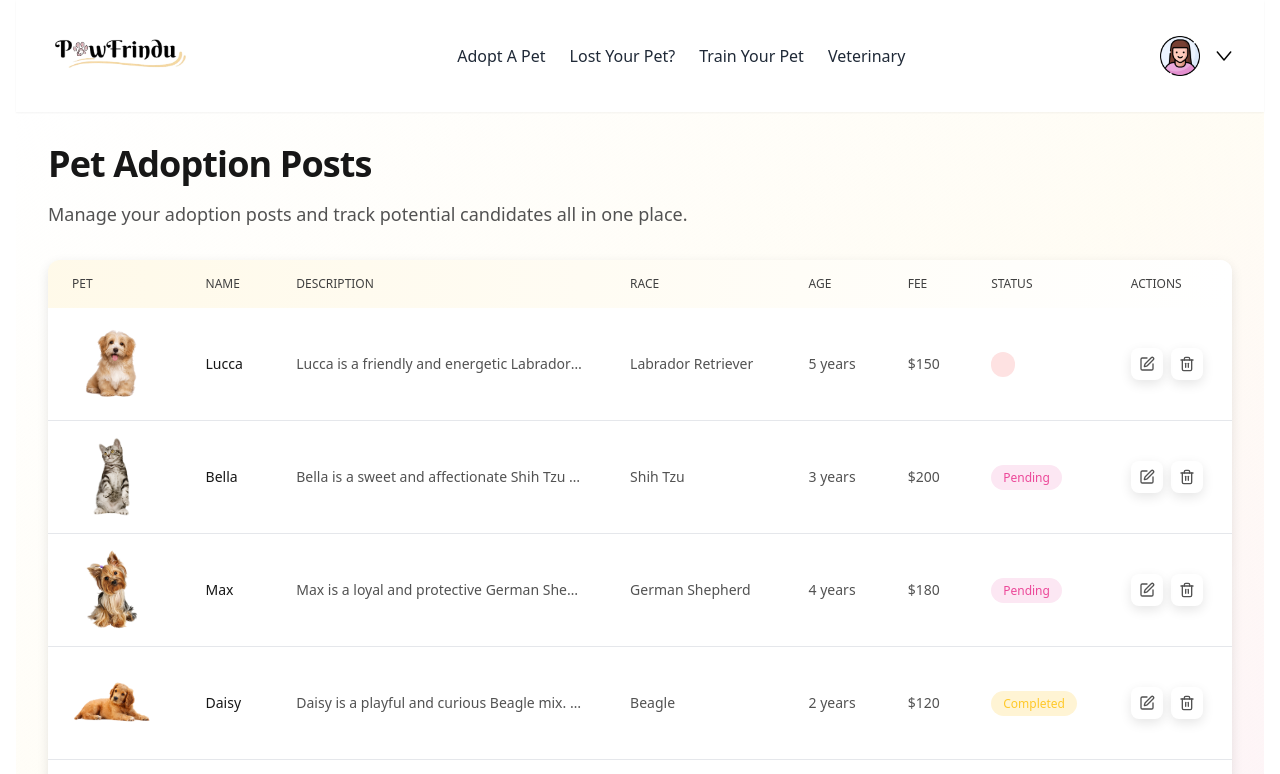
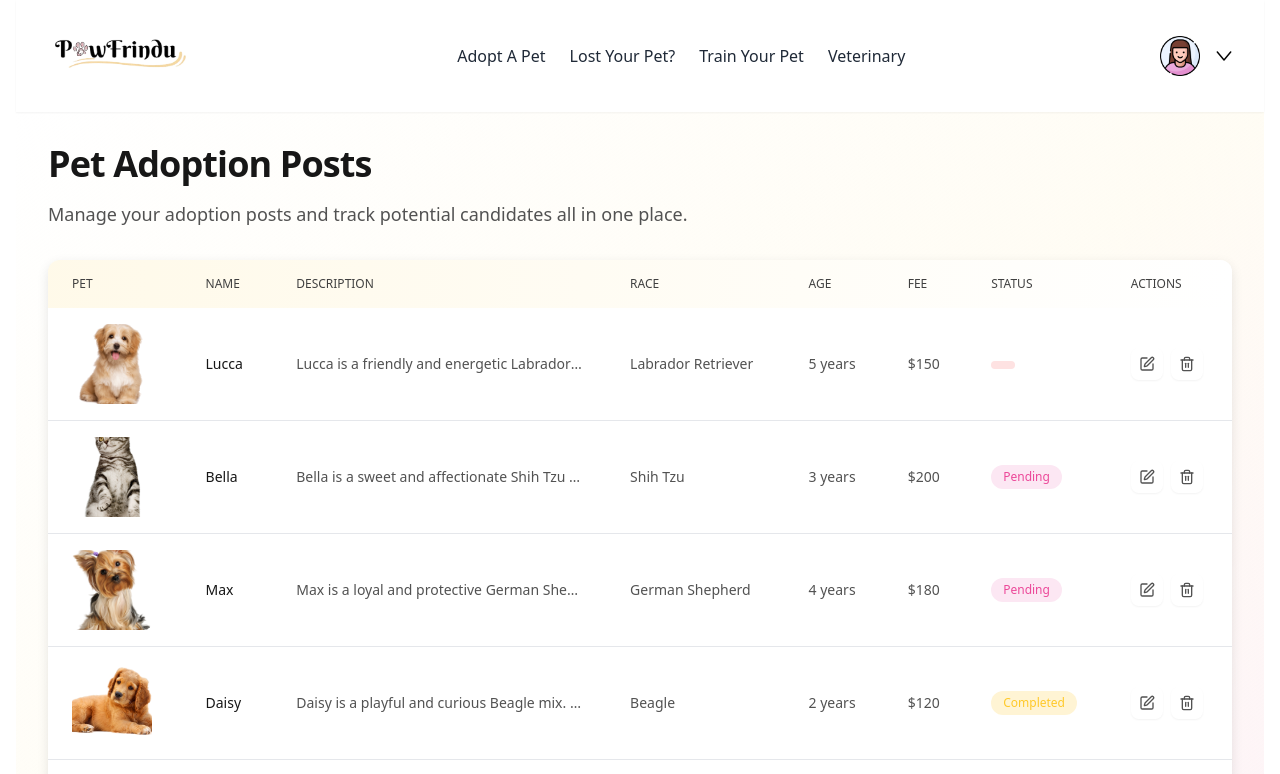
Before and after one commit to chahd-fadhlaoui/pawfrindu, a React (Vite) app in the folder frontend/: page /list in a window 1280 px wide. Shown: the top 774 px of the page. Built offline with nearby package versions, Linux system fonts and the light colour scheme.

Commit message:
fixed a bug in pet owner responsive

```diff
--- a/frontend/src/pages/PetOwnerPosts.jsx
+++ b/frontend/src/pages/PetOwnerPosts.jsx
@@ -8,24 +8,24 @@ const PetOwnerPosts = () => {
   const navigate = useNavigate();
   const [selectedPet, setSelectedPet] = useState(null);
   const { pets } = useContext(AppContext);
+
   return (
     <div className="min-h-screen bg-gradient-to-br from-white via-[#ffc929]/5 to-pink-50">
-      <div className="container p-4 mx-auto sm:p-8">
+      <div className="container p-4 mx-auto max-w-7xl sm:p-6 lg:p-8">
         <div className="mb-8 space-y-4 transition-all duration-500 transform hover:translate-x-2">
           <h1 className="text-2xl font-bold tracking-tight text-neutral-900 transition-colors duration-300 sm:text-3xl lg:text-4xl hover:text-[#ffc929]">
             Pet Adoption Posts
           </h1>
-          <p className="mt-2 text-base transition-colors duration-300 text-neutral-600 hover:text-pink-500 sm:text-lg">
-            Manage your adoption posts and track potential candidates all in one
-            place.
+          <p className="mt-2 text-sm transition-colors duration-300 text-neutral-600 hover:text-pink-500 sm:text-base lg:text-lg">
+            Manage your adoption posts and track potential candidates all in one place.
           </p>
         </div>
 
         {/* Desktop view - Table */}
         <div className="hidden md:block overflow-hidden bg-white rounded-xl shadow-[0_4px_12px_rgba(0,0,0,0.1)] hover:shadow-[0_20px_40px_rgba(255,201,41,0.2)] transition-all duration-500">
-          <div className="overflow-x-auto">
+          <div className="overflow-x-auto scrollbar-thin scrollbar-thumb-[#ffc929] scrollbar-track-transparent">
             <table className="w-full text-sm text-left">
-              <thead className="text-xs text-neutral-700 uppercase bg-gradient-to-r from-[#ffc929]/10 to-white">
+              <thead className="text-xs text-neutral-700 uppercase bg-gradient-to-r from-[#ffc929]/10 to-white sticky top-0 z-10">
                 <tr>
                   {[
                     "Pet",
@@ -39,7 +39,7 @@ const PetOwnerPosts = () => {
                   ].map((header) => (
                     <th
                       key={header}
-                      className="px-6 py-4 font-medium transition-colors hover:bg-[#ffc929]/10"
+                      className="px-4 py-4 font-medium transition-colors hover:bg-[#ffc929]/10 whitespace-nowrap lg:px-6"
                     >
                       {header}
                     </th>
@@ -53,33 +53,30 @@ const PetOwnerPosts = () => {
                     className="transition-all duration-300 border-b hover:bg-[#ffc929]/5 group cursor-pointer"
                     onClick={() => setSelectedPet(pet)}
                   >
-                    <td className="px-6 py-4">
-                      <div className="relative w-20 h-20 overflow-hidden rounded-lg">
+                    <td className="px-4 py-4 lg:px-6">
+                      <div className="relative w-16 h-16 overflow-hidden rounded-lg sm:w-20 sm:h-20">
                         <img
                           src={pet.image}
                           alt={pet.name}
-                          className="absolute inset-0 object-contain w-full h-full transition-all duration-300 transform group-hover:scale-110"
+                          className="absolute inset-0 object-cover w-full h-full transition-all duration-300 transform group-hover:scale-110"
                         />
                       </div>
                     </td>
-                    <td className="px-6 py-4 font-medium text-neutral-900">
+                    <td className="px-4 py-4 font-medium text-neutral-900 lg:px-6">
                       {pet.name}
                     </td>
-                    <td className="max-w-xs px-6 py-4">
+                    <td className="max-w-xs px-4 py-4 lg:px-6">
                       <p className="truncate text-neutral-600">
                         {pet.description}
                       </p>
                     </td>
-                    <td className="px-6 py-4 text-neutral-600">{pet.race}</td>
-                    <td className="px-6 py-4 text-neutral-600">{pet.age}</td>
-                    <td className="px-6 py-4 text-neutral-600">${pet.fee}</td>
-                    <td className="px-6 py-4">
+                    <td className="px-4 py-4 text-neutral-600 lg:px-6">{pet.race}</td>
+                    <td className="px-4 py-4 text-neutral-600 lg:px-6">{pet.age}</td>
+                    <td className="px-4 py-4 text-neutral-600 lg:px-6">${pet.fee}</td>
+                    <td className="px-4 py-4 lg:px-6">
                       <StatusBadge status={pet.status} />
                     </td>
-                    <td
-                      className="px-6 py-4"
-                      onClick={(e) => e.stopPropagation()}
-                    >
+                    <td className="px-4 py-4 lg:px-6" onClick={(e) => e.stopPropagation()}>
                       <ActionButtons pet={pet} navigate={navigate} />
                     </td>
                   </tr>
@@ -97,13 +94,13 @@ const PetOwnerPosts = () => {
               className="p-4 transition-all duration-300 bg-white shadow-md cursor-pointer rounded-xl hover:shadow-lg"
               onClick={() => setSelectedPet(pet)}
             >
-              <div className="flex items-start space-x-4">
-                <div className="flex-shrink-0">
-                  <div className="relative w-24 h-24 overflow-hidden rounded-lg">
+              <div className="flex flex-col sm:flex-row sm:items-start sm:space-x-4">
+                <div className="flex-shrink-0 mb-4 sm:mb-0">
+                  <div className="relative w-full h-48 overflow-hidden rounded-lg sm:w-24 sm:h-24">
                     <img
                       src={pet.image}
                       alt={pet.name}
-                      className="absolute inset-0 object-contain w-full h-full"
+                      className="absolute inset-0 object-cover w-full h-full"
                     />
                   </div>
                 </div>
@@ -111,7 +108,7 @@ const PetOwnerPosts = () => {
                   <h2 className="text-lg font-medium text-neutral-900">
                     {pet.name}
                   </h2>
-                  <p className="mt-1 text-sm truncate text-neutral-600">
+                  <p className="mt-1 text-sm text-neutral-600 line-clamp-2">
                     {pet.description}
                   </p>
                   <div className="grid grid-cols-2 gap-2 mt-2">
@@ -134,107 +131,14 @@ const PetOwnerPosts = () => {
                 className="flex justify-end gap-2 mt-4"
                 onClick={(e) => e.stopPropagation()}
               >
-                <button
-                  onClick={(e) => {
-                    e.stopPropagation();
-                    /* Add edit logic */
-                  }}
-                  className="p-2 text-neutral-600 rounded-lg shadow-sm hover:bg-[#ffc929] hover:text-white transition-all duration-300"
-                >
-                  <Edit size={16} />
-                </button>
-                <button
-                  onClick={(e) => {
-                    e.stopPropagation();
-                    /* Add delete logic */
-                  }}
-                  className="p-2 transition-all duration-300 rounded-lg shadow-sm text-neutral-600 hover:bg-pink-500 hover:text-white"
-                >
-                  <Trash2 size={16} />
-                </button>
-                {pet.fee === '0' && (
-                  <button
-                    onClick={(e) => {
-                      e.stopPropagation();
-                      navigate(`/candidates/${pet._id}`);
-                    }}
-                    className="flex items-center gap-2 px-4 py-2 text-white rounded-lg bg-[#ffc929] shadow-sm hover:shadow-md transition-all duration-300"
-                  >
-                    <Users size={16} />
-                    <span className="text-sm">Candidates</span>
-                  </button>
-                )}
+                <ActionButtons pet={pet} navigate={navigate} />
               </div>
             </div>
           ))}
         </div>
 
+        {/* Modal */}
         {selectedPet && (
-          <PetModal selectedPet={selectedPet} setSelectedPet={setSelectedPet} />
-        )}
-      </div>
-    </div>
-  );
-};
-
-const StatusBadge = ({ status }) => {
-  const styles = {
-    Completed: "bg-[#ffc929]/20 text-[#ffc929]",
-    Pending: "bg-pink-100 text-pink-500",
-    default: "bg-red-100 text-red-500",
-  };
-
-  return (
-    <span
-      className={`px-3 py-1 rounded-full text-xs font-medium transition-all duration-300 ${
-        styles[status] || styles.default
-      } hover:opacity-80 transform hover:scale-105`}
-    >
-      {status}
-    </span>
-  );
-};
-
-const ActionButtons = ({ pet, navigate }) => {
-  const handleEdit = (e) => {
-    e.stopPropagation();
-    // Add edit logic
-  };
-
-  const handleDelete = (e) => {
-    e.stopPropagation();
-    // Add delete logic
-  };
-
-  return (
-    <div className="flex items-center gap-2">
-      <button
-        onClick={handleEdit}
-        className="p-2 text-neutral-600 rounded-lg shadow-[0_4px_12px_rgba(0,0,0,0.1)] hover:shadow-[0_8px_16px_rgba(255,201,41,0.3)] hover:bg-[#ffc929] hover:text-white transition-all duration-300 transform hover:scale-110 hover:rotate-6"
-      >
-        <Edit size={16} />
-      </button>
-      <button
-        onClick={handleDelete}
-        className="p-2 text-neutral-600 rounded-lg shadow-[0_4px_12px_rgba(0,0,0,0.1)] hover:shadow-[0_8px_16px_rgba(236,72,153,0.3)] hover:bg-pink-500 hover:text-white transition-all duration-300 transform hover:scale-110 hover:-rotate-6"
-      >
-        <Trash2 size={16} />
-      </button>
-      {pet.fee === '0' && (
-        <button
-          onClick={() => navigate(`/candidates/${pet._id}`)}
-          className="flex items-center gap-2 px-4 py-2 text-white rounded-lg bg-[#ffc929] shadow-[0_4px_12px_rgba(255,201,41,0.2)] hover:shadow-[0_8px_16px_rgba(255,201,41,0.3)] transition-all duration-300 transform hover:scale-105 hover:rotate-2"
-        >
-          <Users size={16} />
-          <span className="hidden sm:inline">Candidates</span>
-        </button>
-      )}
-    </div>
-  );
-};
-
-const PetModal = ({ selectedPet, setSelectedPet }) => {
-  return (
           <div className="fixed inset-0 z-50 flex items-center justify-center p-4 bg-black/50 backdrop-blur-sm animate-in fade-in">
             <div className="relative w-full max-w-lg max-h-[90vh] overflow-y-auto bg-white rounded-xl shadow-2xl animate-in zoom-in">
               <div className="sticky top-0 z-10 flex items-center justify-between p-4 bg-white border-b">
@@ -254,13 +158,12 @@ const PetModal = ({ selectedPet, setSelectedPet }) => {
                   <img
                     src={selectedPet.image}
                     alt={selectedPet.name}
-              className="object-contain w-full h-full transition-transform duration-500 transform group-hover:scale-110"
+                    className="object-cover w-full h-full transition-transform duration-500 transform group-hover:scale-110"
                   />
-
                   <div className="absolute bottom-0 left-0 right-0 p-4 bg-gradient-to-t from-black/50 to-transparent">
                     <div className="flex items-center gap-2">
                       <Heart className="text-[#ffc929]" size={20} />
-                <span className="text-white">Looking for a loving home</span>
+                      <span className="text-sm text-white sm:text-base">Looking for a loving home</span>
                     </div>
                   </div>
                 </div>
@@ -273,8 +176,49 @@ const PetModal = ({ selectedPet, setSelectedPet }) => {
               </div>
             </div>
           </div>
+        )}
+      </div>
+    </div>
   );
 };
+
+const StatusBadge = ({ status }) => {
+  const styles = {
+    Completed: "bg-[#ffc929]/20 text-[#ffc929]",
+    Pending: "bg-pink-100 text-pink-500",
+    default: "bg-red-100 text-red-500",
+  };
+
+  return (
+    <span
+      className={`inline-block px-2 py-1 text-xs font-medium rounded-full transition-all duration-300 ${
+        styles[status] || styles.default
+      } hover:opacity-80 transform hover:scale-105 sm:px-3`}
+    >
+      {status}
+    </span>
+  );
+};
+
+const ActionButtons = ({ pet, navigate }) => (
+  <div className="flex items-center gap-2">
+    <button className="p-2 text-neutral-600 rounded-lg shadow-sm hover:shadow-md hover:bg-[#ffc929] hover:text-white transition-all duration-300 transform hover:scale-110 hover:rotate-6">
+      <Edit size={16} />
+    </button>
+    <button className="p-2 transition-all duration-300 transform rounded-lg shadow-sm text-neutral-600 hover:shadow-md hover:bg-pink-500 hover:text-white hover:scale-110 hover:-rotate-6">
+      <Trash2 size={16} />
+    </button>
+    {pet.fee === '0' && (
+      <button
+        onClick={() => navigate(`/candidates/${pet._id}`)}
+        className="flex items-center gap-2 px-3 py-2 text-white rounded-lg bg-[#ffc929] shadow-sm hover:shadow-md transition-all duration-300 transform hover:scale-105 hover:rotate-2 sm:px-4"
+      >
+        <Users size={16} />
+        <span className="hidden text-sm sm:inline">Candidates</span>
+      </button>
+    )}
+  </div>
+);
 
 const PetDetails = ({ pet }) => (
   <div className="grid grid-cols-1 gap-4 sm:grid-cols-2">
```
Lines whose indentation alone changed are shown as unchanged.
